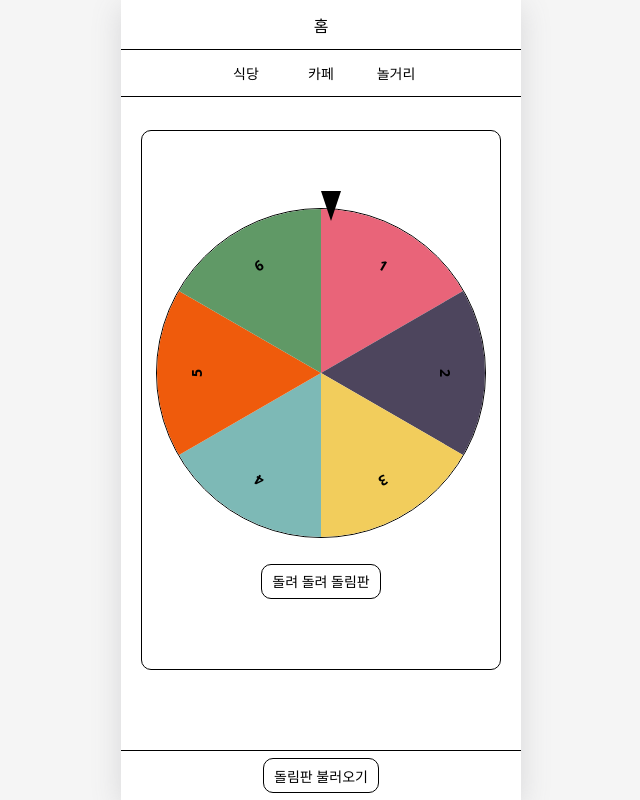
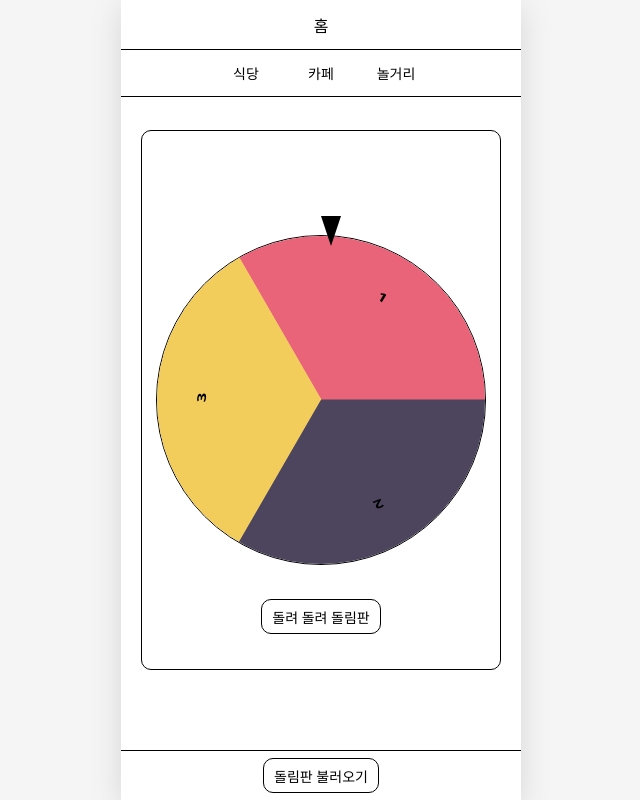
Before and after one commit to 2eejehoon/bokbulbok, a Next.js app: page / in a window 1280 px wide. Both pictures are taken after a click on the button "돌림판 불러오기". Shown: the whole page, without its empty margins (319-959 px from the left). Built offline with nearby package versions, Linux system fonts and the light colour scheme.

Commit message:
룰렛 컴포넌트 제작

```diff
--- a/src/components/common/Roulette/Roulette.module.scss
+++ b/src/components/common/Roulette/Roulette.module.scss
@@ -1,3 +1,165 @@
+@mixin list-six {
+  overflow: hidden;
+  position: absolute;
+  top: 0;
+  right: 0;
+  width: 50%;
+  height: 50%;
+  transform-origin: 0% 100%;
+  &:first-child {
+    background-color: #e96479;
+    transform: rotate((360 / 6) * 0 + deg) skewY(-(180 / 6) + deg);
+  }
+
+  &:nth-child(2) {
+    background-color: #4d455d;
+    transform: rotate((360 / 6) * 1 + deg) skewY(-(180 / 6) + deg);
+  }
+
+  &:nth-child(3) {
+    background-color: #f2cd5c;
+    transform: rotate((360 / 6) * 2 + deg) skewY(-(180 / 6) + deg);
+  }
+
+  &:nth-child(4) {
+    background-color: #7db9b6;
+    transform: rotate((360 / 6) * 3 + deg) skewY(-(180 / 6) + deg);
+  }
+
+  &:nth-child(5) {
+    background-color: #ef5b0c;
+    transform: rotate((360 / 6) * 4 + deg) skewY(-(180 / 6) + deg);
+  }
+
+  &:nth-child(6) {
+    background-color: #609966;
+    transform: rotate((360 / 6) * 5 + deg) skewY(-(180 / 6) + deg);
+  }
+}
+
+@mixin list-five {
+  overflow: hidden;
+  position: absolute;
+  top: 0;
+  right: 0;
+  width: 50%;
+  height: 50%;
+  transform-origin: 0% 100%;
+  &:first-child {
+    background-color: #e96479;
+    transform: rotate((360 / 5) * 0 + deg) skewY(-(90 / 5) + deg);
+  }
+
+  &:nth-child(2) {
+    background-color: #4d455d;
+    transform: rotate((360 / 5) * 1 + deg) skewY(-(90 / 5) + deg);
+  }
+
+  &:nth-child(3) {
+    background-color: #f2cd5c;
+    transform: rotate((360 / 5) * 2 + deg) skewY(-(90 / 5) + deg);
+  }
+
+  &:nth-child(4) {
+    background-color: #7db9b6;
+    transform: rotate((360 / 5) * 3 + deg) skewY(-(90 / 5) + deg);
+  }
+
+  &:nth-child(5) {
+    background-color: #ef5b0c;
+    transform: rotate((360 / 5) * 4 + deg) skewY(-(90 / 5) + deg);
+  }
+}
+
+@mixin list-four {
+  overflow: hidden;
+  position: absolute;
+  top: 0;
+  right: 0;
+  width: 50%;
+  height: 50%;
+  transform-origin: 0% 100%;
+  &:first-child {
+    background-color: #e96479;
+    transform: rotate((360 / 4) * 0 + deg);
+  }
+
+  &:nth-child(2) {
+    background-color: #4d455d;
+    transform: rotate((360 / 4) * 1 + deg);
+  }
+
+  &:nth-child(3) {
+    background-color: #f2cd5c;
+    transform: rotate((360 / 4) * 2 + deg);
+  }
+
+  &:nth-child(4) {
+    background-color: #7db9b6;
+    transform: rotate((360 / 4) * 3 + deg);
+  }
+}
+
+@mixin list-three {
+  overflow: hidden;
+  position: absolute;
+  top: -20%;
+  right: -20%;
+  width: 70%;
+  height: 70%;
+  transform-origin: 0% 100%;
+
+  &:first-child {
+    background-color: #e96479;
+    transform: rotate((360 / 3) * 0 + deg) skew(30 + deg);
+  }
+
+  &:nth-child(2) {
+    background-color: #4d455d;
+    transform: rotate((360 / 3) * 1 + deg) skew(30 + deg);
+  }
+
+  &:nth-child(3) {
+    background-color: #f2cd5c;
+    transform: rotate((360 / 3) * 2 + deg) skew(30 + deg);
+  }
+}
+
+@mixin list-two {
+  overflow: hidden;
+  position: absolute;
+  top: 0;
+  right: 0;
+  width: 100%;
+  height: 50%;
+  transform-origin: 0% 100%;
+
+  &:first-child {
+    background-color: #e96479;
+    transform: rotate((360 / 2) * 0 + deg);
+  }
+
+  &:nth-child(2) {
+    left: 100%;
+    background-color: #4d455d;
+    transform: rotate((360 / 2) * 1 + deg);
+  }
+}
+
+@mixin list-one {
+  overflow: hidden;
+  position: absolute;
+  top: 0;
+  right: 0;
+  width: 100%;
+  height: 100%;
+  transform-origin: 0% 100%;
+
+  &:first-child {
+    background-color: #e96479;
+  }
+}
+
 .roulette {
   width: 330px;
   height: 330px;
@@ -7,7 +169,7 @@
   list-style: none;
   overflow: hidden;
 
-  &.spin {
+  &.start {
     animation: spin 1.5s linear infinite;
   }
 
@@ -17,57 +179,70 @@
 }
 
 .li {
-  overflow: hidden;
-  position: absolute;
-  top: 0;
-  right: 0;
-  width: 50%;
-  height: 50%;
-  transform-origin: 0% 100%;
-  display: flex;
-
-  &:first-child {
-    background-color: #e96479;
-    transform: rotate(0deg) skewY(-30deg);
+  &.six {
+    @include list-six;
   }
 
-  &:nth-child(2) {
-    background-color: #4d455d;
-    transform: rotate(60deg) skewY(-30deg);
+  &.five {
+    @include list-five;
   }
 
-  &:nth-child(3) {
-    background-color: #f2cd5c;
-    transform: rotate(120deg) skewY(-30deg);
+  &.four {
+    @include list-four;
   }
 
-  &:nth-child(4) {
-    background-color: #7db9b6;
-    transform: rotate(180deg) skewY(-30deg);
+  &.three {
+    @include list-three;
   }
 
-  &:nth-child(5) {
-    background-color: #ef5b0c;
-    transform: rotate(240deg) skewY(-30deg);
+  &.two {
+    @include list-two;
   }
 
-  &:nth-child(6) {
-    background-color: #609966;
-    transform: rotate(300deg) skewY(-30deg);
+  &.one {
+    @include list-one;
   }
 }
 
 .text {
+  display: block;
   position: absolute;
-  display: block;
   left: -100%;
   width: 200%;
   height: 200%;
   text-align: center;
   font-size: 14px;
   font-weight: 600;
-  transform: skewY(30deg) rotate(30deg);
   padding-top: 30px;
+
+  &.six {
+    transform: skewY(30deg) rotate(30deg);
+  }
+
+  &.five {
+    transform: skewY(18deg) rotate(36deg);
+  }
+
+  &.four {
+    transform: skewY(0deg) rotate(45deg);
+  }
+
+  &.three {
+    padding-top: 80px;
+    transform: skewY(-15deg) rotate(60deg);
+  }
+
+  &.two {
+    left: 0%;
+    width: 100%;
+    height: 100%;
+  }
+
+  &.one {
+    left: 0%;
+    width: 100%;
+    height: 100%;
+  }
 }
 
 .arrow {
@@ -78,7 +253,7 @@
   border-right: 10px solid transparent;
   border-top: 30px solid black;
   left: 50%;
-  top: 60px;
+  top: 85px;
   z-index: 1;
 }
 
@@ -87,3 +262,8 @@
     transform: rotate(1080deg);
   }
 }
+
+.buttonContainer {
+  position: absolute;
+  bottom: 25px;
+}
--- a/src/components/common/Roulette/Roulette.tsx
+++ b/src/components/common/Roulette/Roulette.tsx
@@ -1,4 +1,4 @@
-import { useState, useCallback } from "react";
+import { useState, useCallback, useMemo } from "react";
 import classNames from "classnames/bind";
 import Button from "../Button/Button";
 import style from "./Roulette.module.scss";
@@ -10,32 +10,55 @@ interface RouletteProps {
 }
 
 export default function Roulette({ data }: RouletteProps) {
-  const [spin, setSpin] = useState("");
+  const [start, setStart] = useState("");
   const [stop, setStop] = useState("");
+  const [spin, setSpin] = useState(false);
+
+  // 데이터의 길이에 따라 룰렛의 CSS 효과를 변경합니다.
+  const length = useMemo(() => {
+    const len = data.length;
+    if (len === 1) return "one";
+    if (len === 2) return "two";
+    if (len === 3) return "three";
+    if (len === 4) return "four";
+    if (len === 5) return "five";
+    if (len === 6) return "six";
+  }, [data]);
 
   const handleClick = useCallback(() => {
     setStop((prev) => "");
-    setSpin((prev) => "spin");
-    setTimeout(
-      () => setStop((prev) => "stop"),
-      Math.floor(Math.random() * 5000) + 1000
-    );
+    setStart((prev) => "start");
+    setSpin((prev) => true);
+    setTimeout(() => {
+      setStop((prev) => "stop");
+      setSpin((prev) => false);
+    }, Math.floor(Math.random() * 5000) + 1000);
   }, []);
   return (
     <>
       <div className={style.arrow} />
-      <ul className={cx("roulette", spin, stop)}>
+      <ul className={cx("roulette", start, stop)}>
         {data.map((title) => {
           return (
-            <li key={title} className={style.li}>
-              <div className={style.text}>{title}</div>
+            <li key={title} className={cx("li", length)}>
+              <div className={cx("text", length)}>{title}</div>
             </li>
           );
         })}
       </ul>
-      <Button type="button" color="black" size="medium" onClick={handleClick}>
-        돌려 돌려 돌림판
-      </Button>
+      {/* 룰렛이 회전하고 있을 때 버튼이 보이지 않습니다.*/}
+      {!spin && (
+        <div className={style.buttonContainer}>
+          <Button
+            type="button"
+            color="black"
+            size="medium"
+            onClick={handleClick}
+          >
+            돌려 돌려 돌림판
+          </Button>
+        </div>
+      )}
     </>
   );
 }
--- a/src/components/common/RouletteModal/RouletteModal.tsx
+++ b/src/components/common/RouletteModal/RouletteModal.tsx
@@ -14,7 +14,7 @@ export default function RouletteModal() {
         돌림판 불러오기
       </Button>
       <Modal type="roulette" modalOpen={modalOpen} setModalOpen={setModalOpen}>
-        <Roulette data={["1", "2", "3", "4", "5", "6"]} />
+        <Roulette data={["1", "2", "3"]} />
       </Modal>
     </>
   );
```
